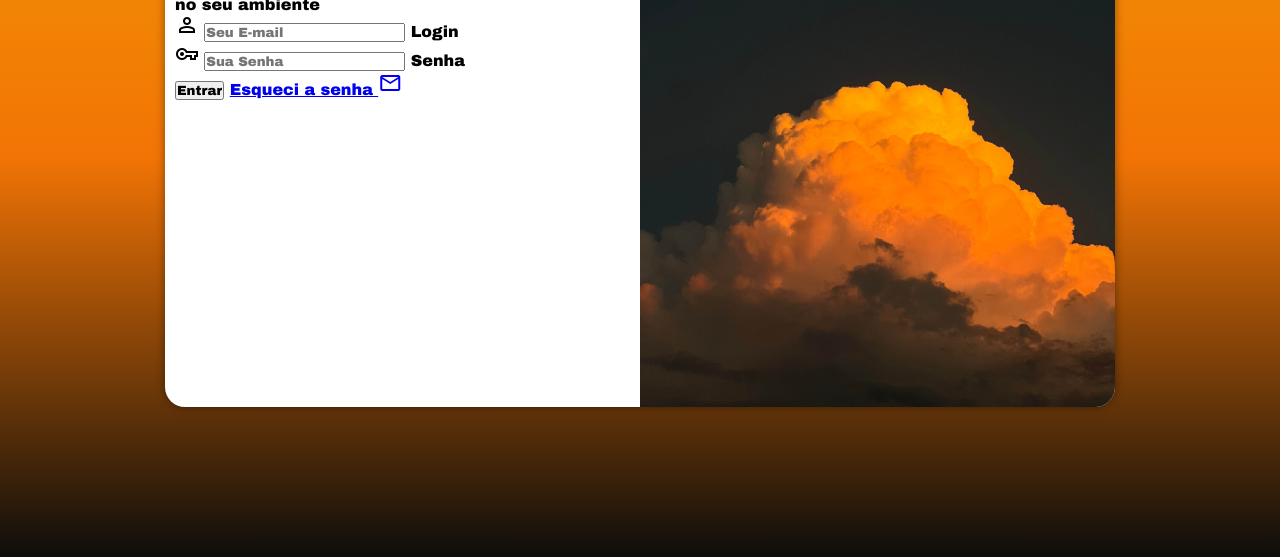
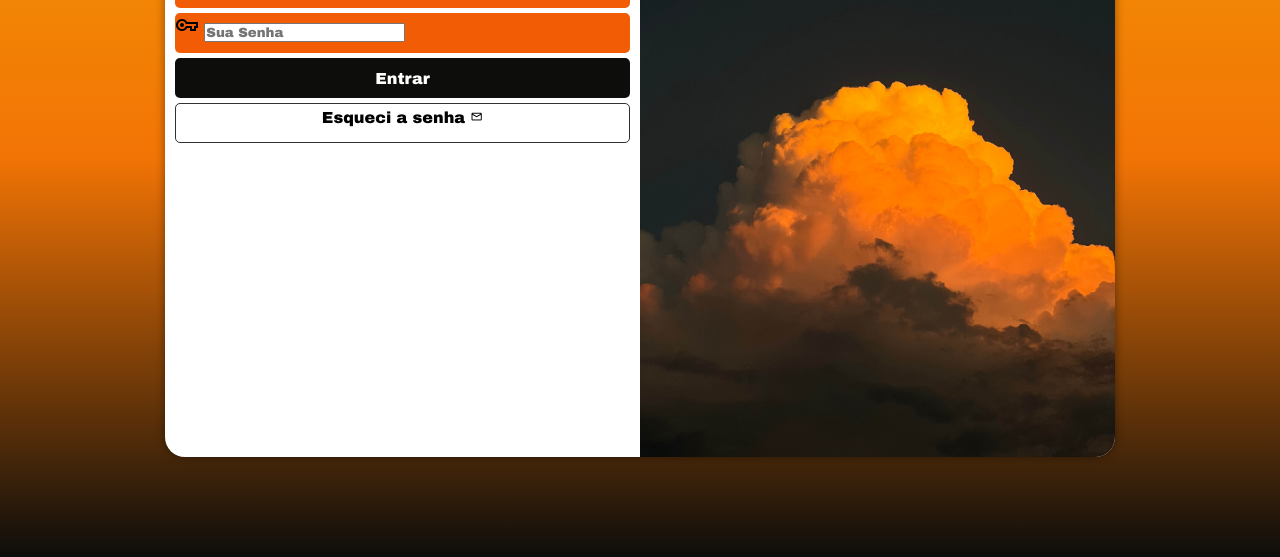
Before and after one commit to oliveiragabryel/projeto-login, a plain HTML site: page index.html in a window 1280 px wide. Shown: the part 243-800 px from the top of the page. Drawn offline with nearby package versions, Linux system fonts and the light colour scheme.

Commit message:
Formatação Formulário

```diff
--- a/estilos/style.css
+++ b/estilos/style.css
@@ -43,8 +43,8 @@ section#login {
     overflow: hidden;
 
     background-color: white;
-    width: 300px;
-    height: 500px;
+    width: 370px;
+    height: 600px;
     border-radius: 20px;
     box-shadow: 0px 0px 10px rgba(0, 0, 0, 0.418);
 
@@ -63,7 +63,6 @@ section#login > div#imagem {
 section#login > div#formulario {
     display: block;
     padding: 10px;
-
 }
 
 div#formulario > h1 {
@@ -74,3 +73,57 @@ div#formulario > h1 {
 div#formulario > p {
     font-size: 0.4m;
 }
+
+form > div.campo {
+    background-color: #f25c05;
+    display: block;
+    width: 100%;
+    height: 40px;
+    border-radius: 5px;
+    margin: 5px 0px;
+}
+
+div.campo > label {
+    display: none;
+}
+
+form > input[type=submit] {
+    display: block;
+    font-size: 1em;
+    width: 100%;
+    height: 40px;
+    background-color: #0D0D0B;
+    color: white;
+    border: none;
+    border-radius: 5px;
+    cursor: pointer;
+}
+
+form > input[type=submit]:hover {
+    background-color: #313131;
+}
+
+form > a.botao {
+    display: block;
+    text-align: center;
+    font-size: 1em;
+    width: 100%;
+    height: 40px;
+    margin-top: 5px;
+    padding-top: 5px;
+    background-color: #ffffff;
+    border: 1px solid #313131;
+    color: rgb(0, 0, 0);
+    border-radius: 5px;
+    text-decoration: none;
+}
+
+form > a.botao:hover {
+    background-color: #0D0D0B ;
+    color: white;
+    transition: background-color 0.5s ease;
+}
+
+form > a.botao > span {
+    font-size: 0.8em;
+}
--- a/index.html
+++ b/index.html
@@ -33,7 +33,7 @@
                         <label for="isenha">Senha</label>
                     </div>
                     <input type="submit" value="Entrar">
-                    <a href="esqueci.html">
+                    <a href="esqueci.html" class="botao">
                         Esqueci a senha <span class="material-symbols-outlined">mail</span>
                     </a>
                 </form>
```
